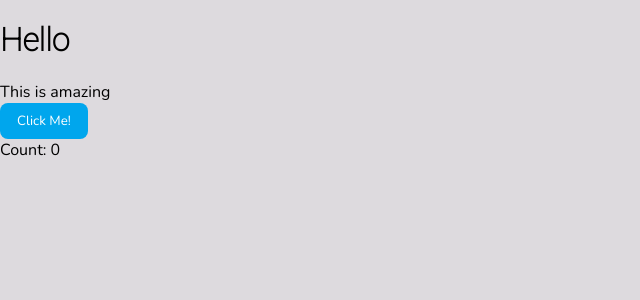
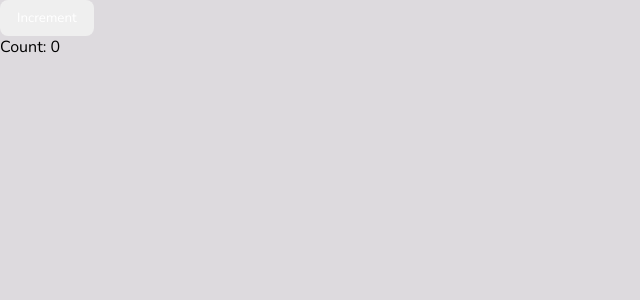
Before and after one commit to BrendonTabor/Honey-Raes-Repairs-Redux, a React (Vite) app: page / in a window 1280 px wide. Shown: the top 300 px of the page, without its empty margins (0-640 px from the left). Built offline with nearby package versions, Linux system fonts and the light colour scheme.

Commit message:
Your First Component

```diff
--- a/src/App.jsx
+++ b/src/App.jsx
@@ -3,17 +3,14 @@ import { useState } from "react"
 export const App = () => {
   const [count, setCount] = useState(0)
 
-  const handleBtnClick = () => {
+  const handleButtonClick = () => {
     setCount(count + 1)
-    console.log(count)
   }
 
   return(
     <>
-      <h1>Hello</h1>
-      <div>This is amazing</div>
-      <button className="btn-secondary" onClick={handleBtnClick}>
-        Click Me!
+      <button onClick={handleButtonClick}>
+        Increment
       </button>
       <div>Count: {count}</div>
     </>
```
